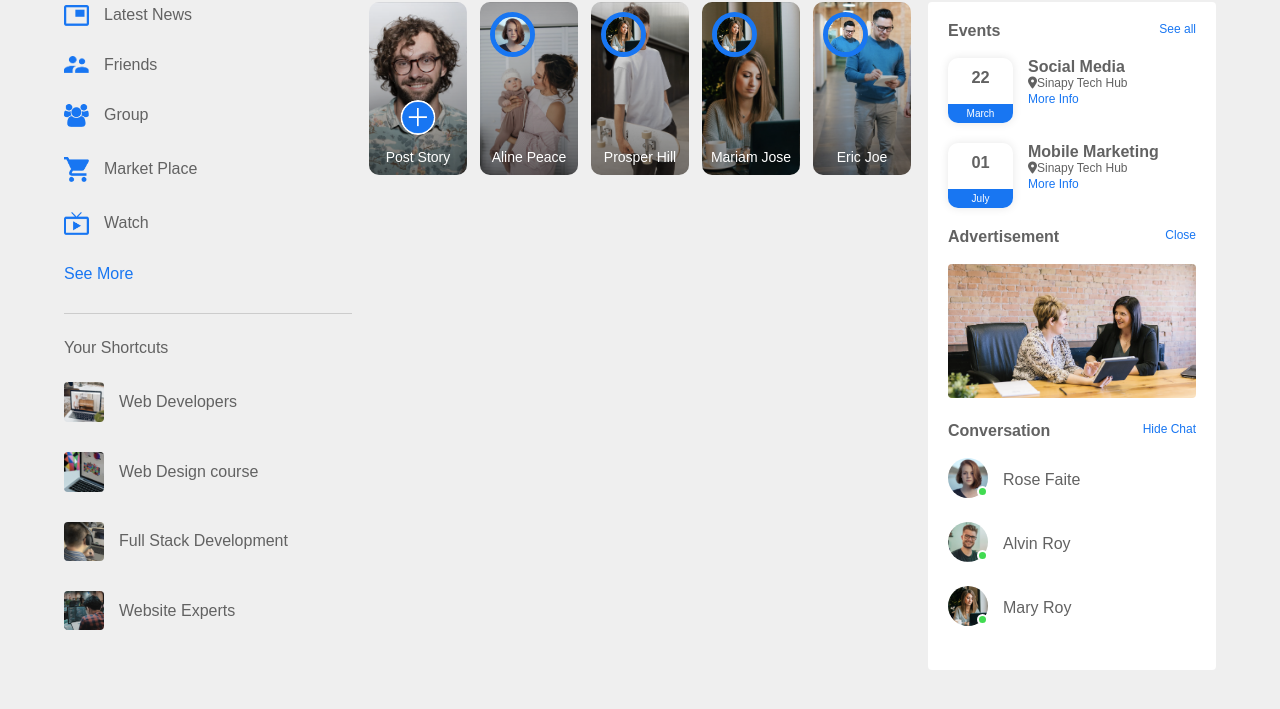
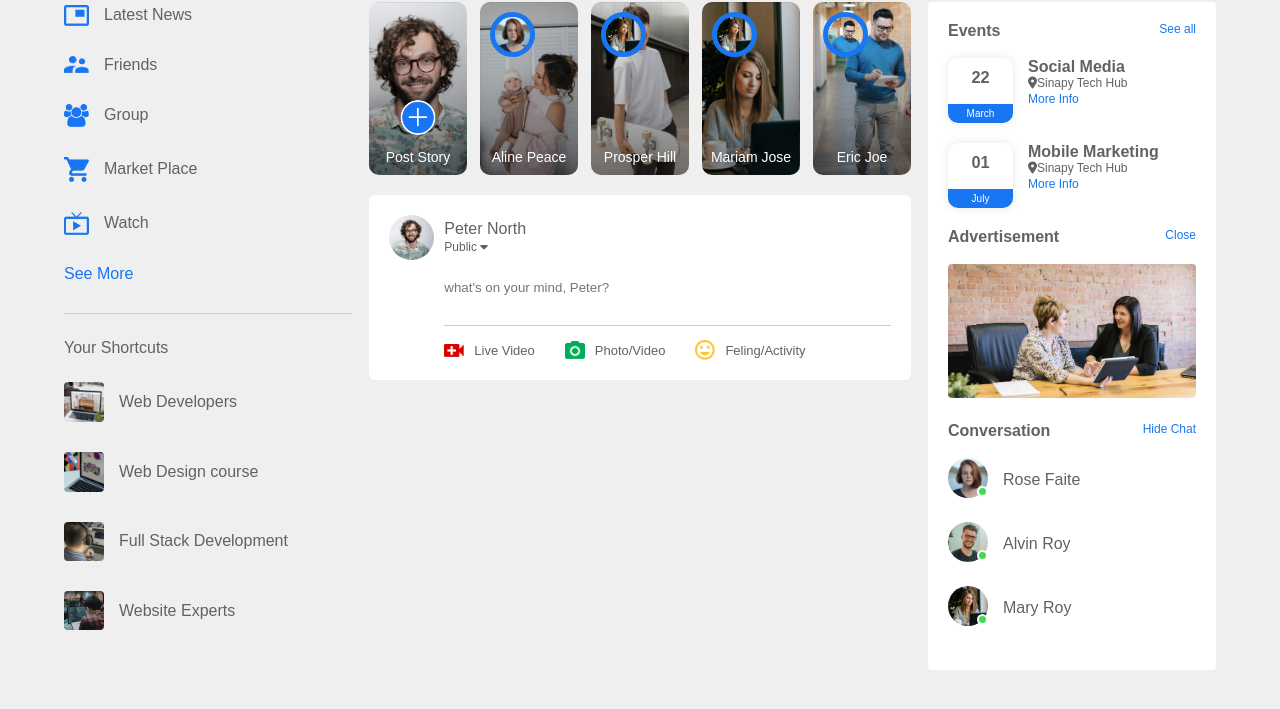
Before and after one commit to Kwizera123/social_website_FB-FrontEnd, a plain HTML site: page index.html in a window 1280 px wide. Shown: the part 65-774 px from the top of the page. Drawn offline with Linux system fonts and the light colour scheme.

Commit message:
Add Post Section added - Frontend

```diff
--- a/index.html
+++ b/index.html
@@ -73,8 +73,31 @@
           <p>Eric Joe</p>
         </div>
       </div>
+      <!-- End Stutas section -->
+
+      <div class="write-post-container">
+          <div class="user-profile">
+            <img src="images/profile-pic.png">
+            <div>
+              <p>Peter North</p>
+              <small>Public <i class="fa-solid fa-caret-down"></i></small>
+            </div>
+          </div>
+
+          <div class="post-input-container">
+            <textarea rows="3" placeholder="what's on your mind, Peter?"></textarea>
+            <div class="add-post-links">
+              <a href="#"><img src="images/live-video.png">Live Video</a>
+              <a href="#"><img src="images/photo.png">Photo/Video</a>
+              <a href="#"><img src="images/feeling.png">Feling/Activity</a>
+            </div>
+          </div>
+      </div>
 
 
+
+
+ <!-- End Write Post section -->
     </div>
        <!-- ------------- right-sidebar--------------- -->
     <div class="right-sidebar">
--- a/style.css
+++ b/style.css
@@ -264,3 +264,55 @@ nav{
   border: 0;
   width: 35px;
 }
+.write-post-container{
+  width: 100%;
+  background: #fff;
+  border-radius: 6px;
+  padding: 20px;
+  color: #626262;
+}
+.user-profile{
+  display: flex;
+  align-items: center;
+}
+.user-profile img{
+  width: 45px;
+  border-radius: 50%;
+  margin-right: 10px;
+}
+.user-profile p{
+  margin-bottom: -1px;
+  font-weight: 500;
+  color: #626262;
+}
+.user-profile small{
+  font-size: 12px;
+}
+.post-input-container{
+  padding-left: 55px;
+  padding-top: 20px;
+}
+.post-input-container textarea{
+  width: 100%;
+  border: 0;
+  outline: 0;
+  border-bottom: 1px solid #ccc;
+  background: transparent;
+  resize: none;
+}
+.add-post-links{
+  display: flex;
+  margin-top: 10px;
+}
+.add-post-links a{
+  text-decoration: none;
+  display: flex;
+  align-items: center;
+  color: #626262;
+  margin-right: 30px;
+  font-size: 13px;
+}
+.add-post-links a img{
+  width: 20px;
+  margin-right: 10px;
+}
```
